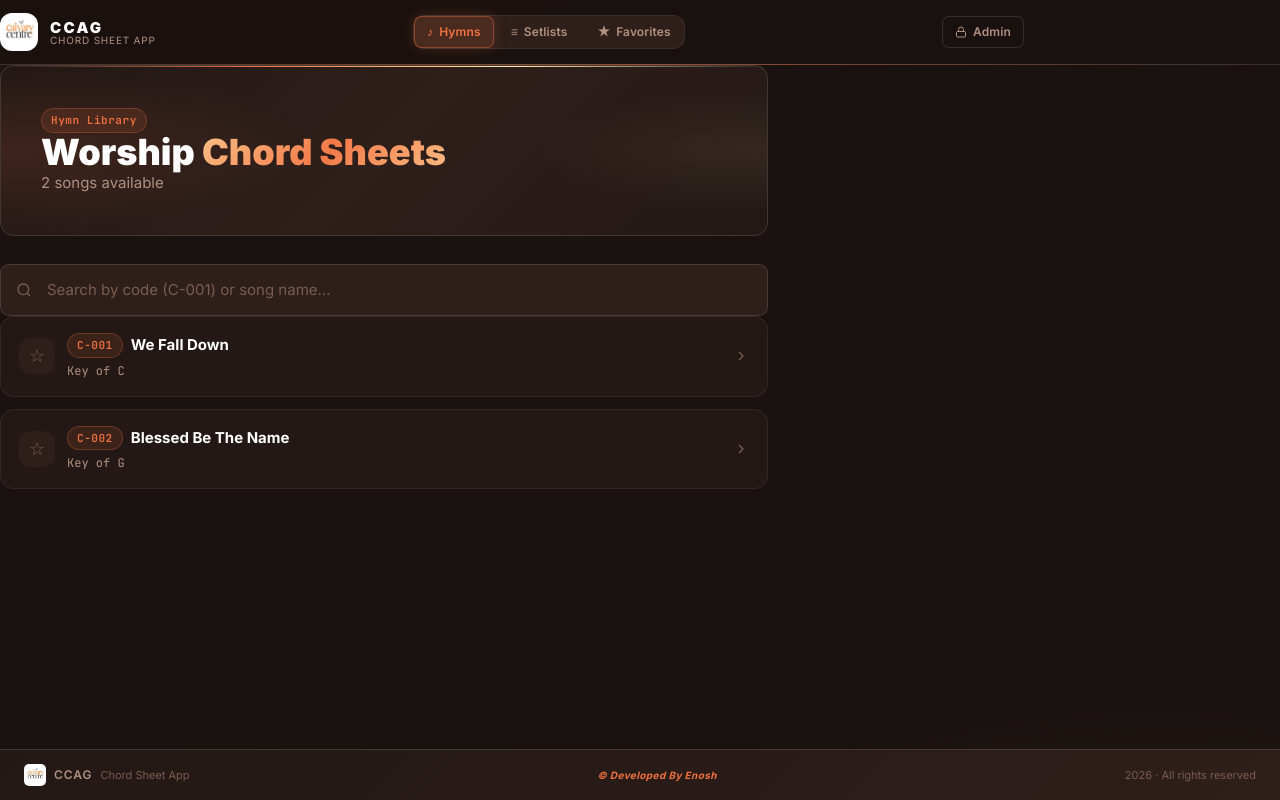
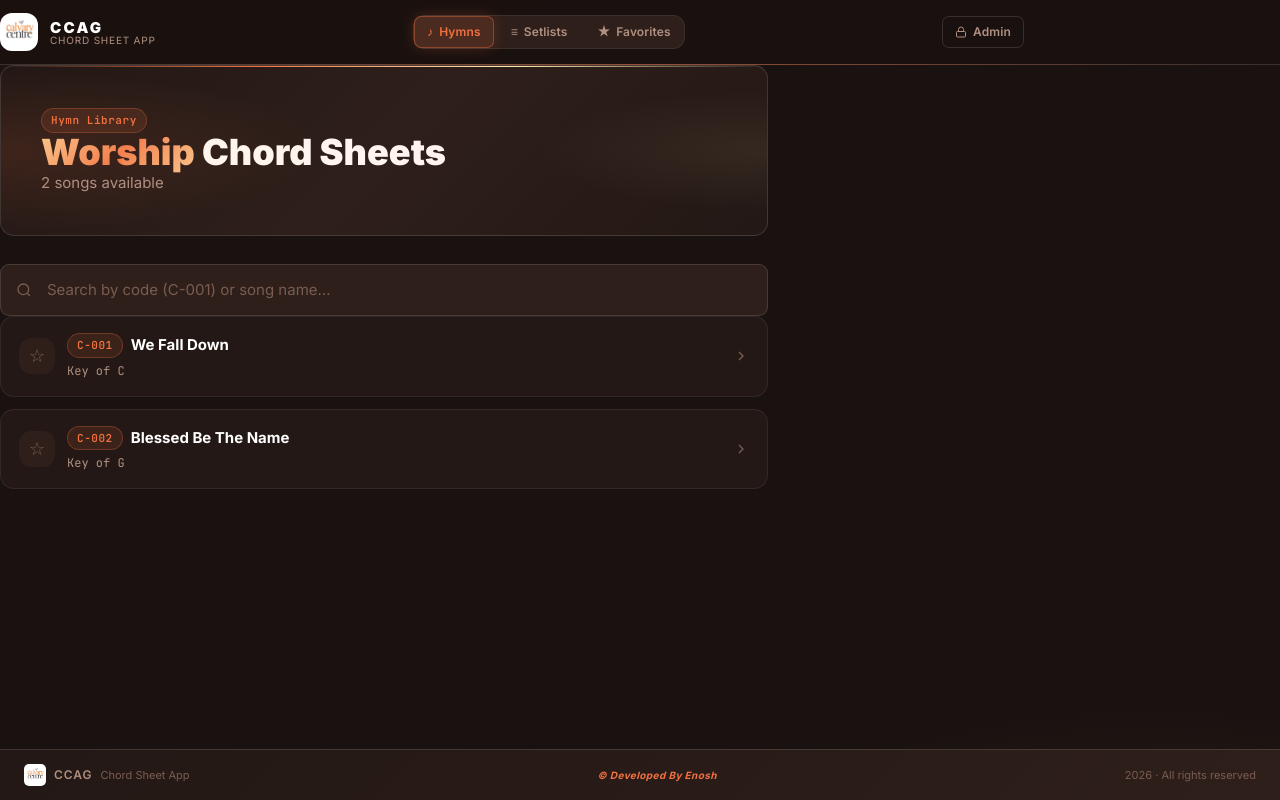
Before and after one commit to Shermith-428/ccag, a React (Vite) app: page / in a window 1280 px wide. Built offline with nearby package versions, Linux system fonts and the light colour scheme.

Commit message:
fix: gradient on Worship text in hero

```diff
--- a/src/pages/HymnsPage.jsx
+++ b/src/pages/HymnsPage.jsx
@@ -39,8 +39,8 @@ export default function HymnsPage({ hymns, setHymns, favorites, setFavorites })
         <div className="relative z-10 flex flex-col sm:flex-row sm:items-center justify-between gap-5">
           <div>
             <span className="badge badge-blue mb-3 block w-fit">Hymn Library</span>
-            <h1 className="font-black text-white mb-2" style={{ fontSize: 'clamp(24px, 5vw, 36px)', lineHeight: 1.1 }}>
-              Worship <span className="gradient-text">Chord Sheets</span>
+            <h1 className="font-black mb-2" style={{ fontSize: 'clamp(24px, 5vw, 36px)', lineHeight: 1.1 }}>
+              <span className="gradient-text">Worship</span> <span style={{ color: 'var(--text)' }}>Chord Sheets</span>
             </h1>
             <p style={{ color: 'var(--muted2)', fontSize: '15px' }}>
               {hymns.length} songs available
```
